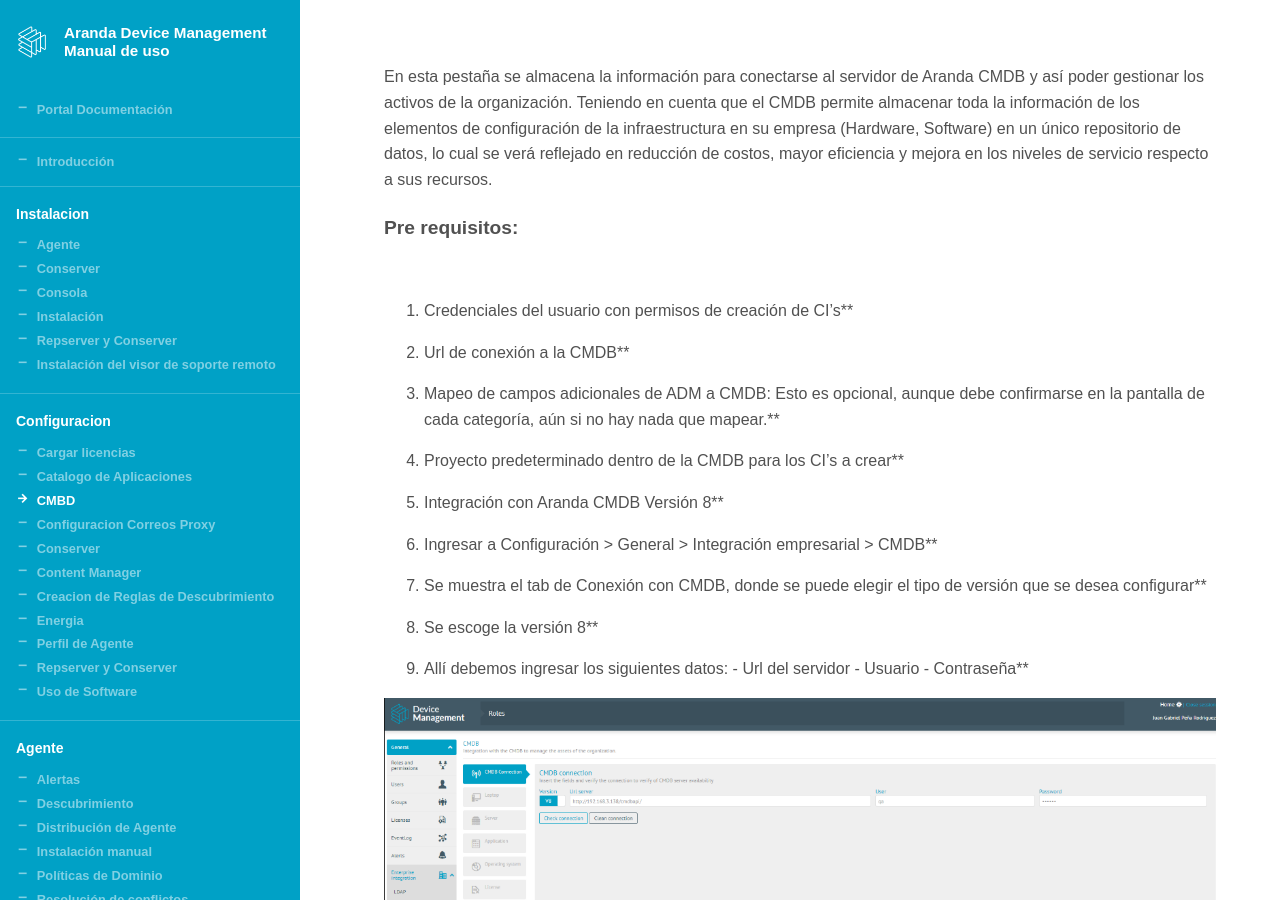
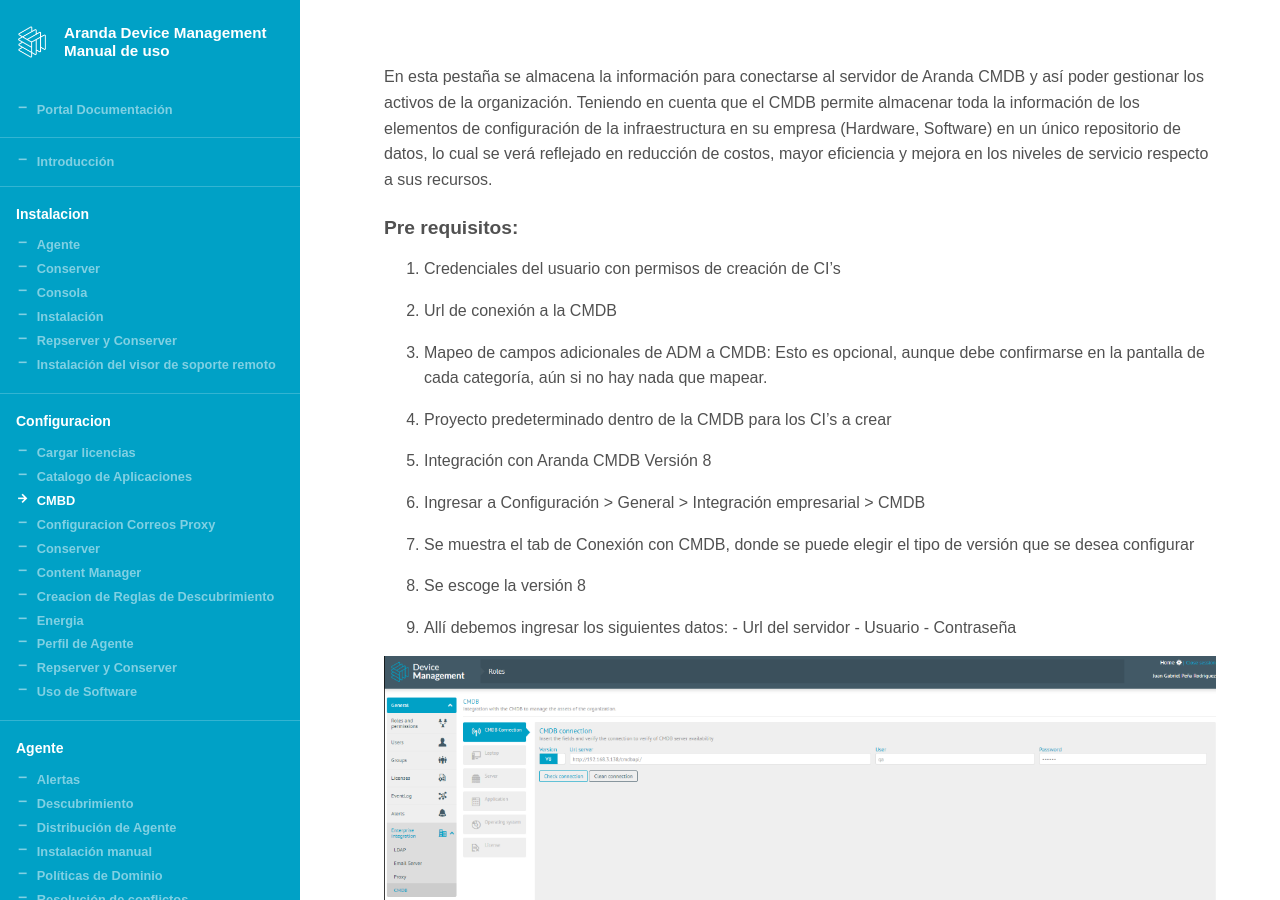
Before and after one commit to Nats85/adm, a Jekyll site: the page built from _docs/configuracion/cmbd.md, in a window 1280 px wide and 900 px high, scrolled down 316 px. Built offline with Jekyll 4.4.1, drawn with Linux system fonts in a browser that asks for light colours.

Commit message:
Update cmbd.md

```diff
--- a/_docs/configuracion/cmbd.md
+++ b/_docs/configuracion/cmbd.md
@@ -8,25 +8,24 @@ info:
 En esta pestaña se almacena la información para conectarse al servidor de Aranda CMDB y así poder gestionar los activos de la organización. Teniendo en cuenta que el CMDB permite almacenar toda la información de los elementos de configuración de la infraestructura en su empresa (Hardware, Software) en un único repositorio de datos, lo cual se verá reflejado en reducción de costos, mayor eficiencia y mejora en los niveles de servicio respecto a sus recursos.
 <br>
 ### Pre requisitos:
-<br>
 
-1. Credenciales del usuario con permisos de creación de CI's**
+1. Credenciales del usuario con permisos de creación de CI's
 
-2. Url de conexión a la CMDB**
+2. Url de conexión a la CMDB
 
-3. Mapeo de campos adicionales de ADM a CMDB: Esto es opcional, aunque debe confirmarse en la pantalla de cada categoría, aún si no hay nada que mapear.**
+3. Mapeo de campos adicionales de ADM a CMDB: Esto es opcional, aunque debe confirmarse en la pantalla de cada categoría, aún si no hay nada que mapear.
 
-4. Proyecto predeterminado dentro de la CMDB para los CI's a crear**
+4. Proyecto predeterminado dentro de la CMDB para los CI's a crear
 
-5. Integración con Aranda CMDB Versión 8**
+5. Integración con Aranda CMDB Versión 8
 
-6. Ingresar a Configuración > General > Integración empresarial > CMDB**
+6. Ingresar a Configuración > General > Integración empresarial > CMDB
 
-7. Se muestra el tab de Conexión con CMDB, donde se puede elegir el tipo de versión que se desea configurar**
+7. Se muestra el tab de Conexión con CMDB, donde se puede elegir el tipo de versión que se desea configurar
 
-8. Se escoge la versión 8**
+8. Se escoge la versión 8
 
-9. Allí debemos ingresar los siguientes datos: - Url del servidor - Usuario - Contraseña**
+9. Allí debemos ingresar los siguientes datos: - Url del servidor - Usuario - Contraseña
 
 
 ![cmbd_1]({{ site.baseurl }}/styleguide/images/cmbd_1.png)
```
